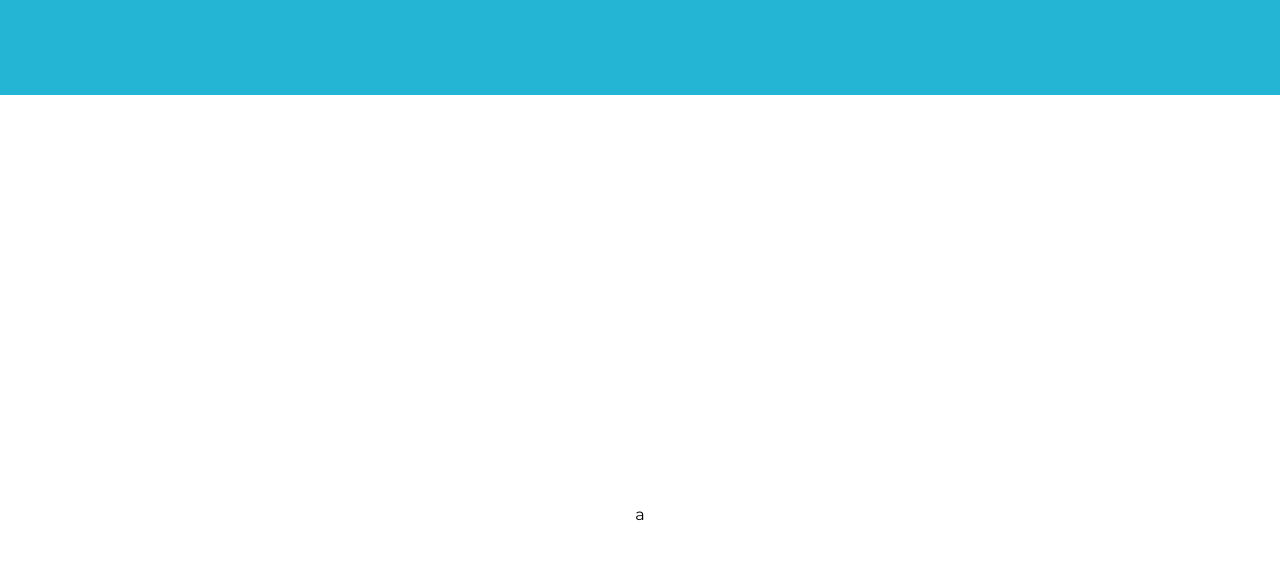
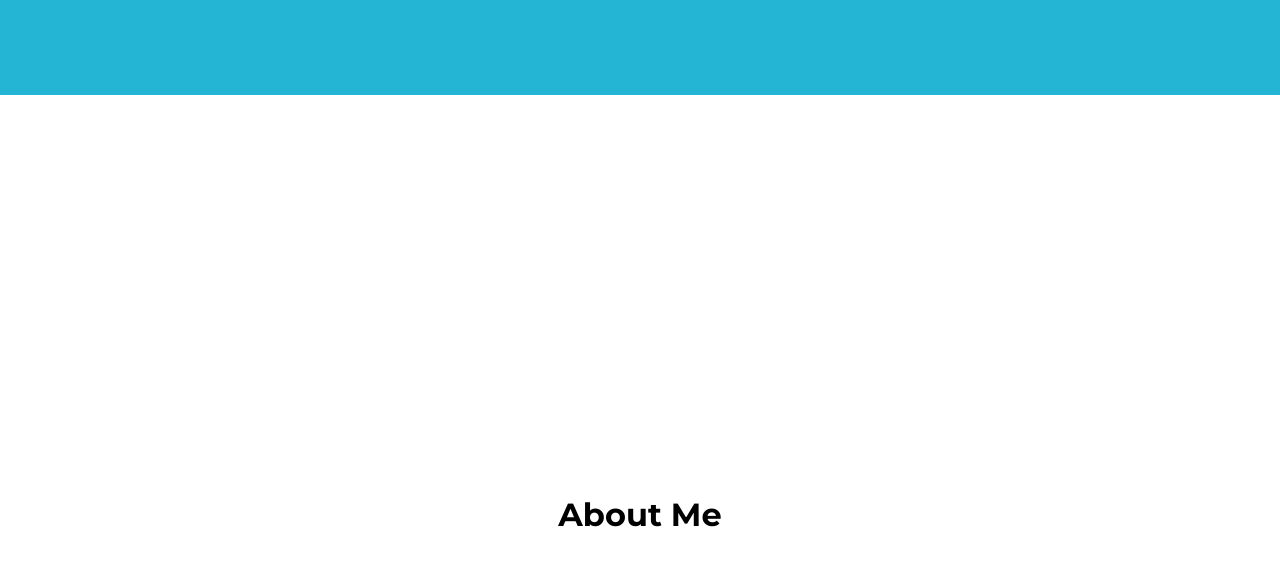
Before and after one commit to acm-projects/workshop-Personal-Website, a plain HTML site: page src/index.html in a window 1280 px wide. Shown: the part 705-1270 px from the top of the page. Drawn offline with Linux system fonts and the light colour scheme.

Commit message:
Added About Me section header

```diff
--- a/src/index.html
+++ b/src/index.html
@@ -39,7 +39,7 @@
 
         <a id="about"></a>
         <section>
-            a
+            <h1>About Me</h1>
         </section>
 
     </body>
--- a/src/styles/index.css
+++ b/src/styles/index.css
@@ -4,7 +4,6 @@
     font-family: "Montserrat", sans-serif;
 
     margin: 0;
-    padding: 0;
 }
 
 html, body {
@@ -152,3 +151,7 @@ img {
         top: 0;
     }
 }
+
+h1 {
+    font-size: 24pt;
+}
```
